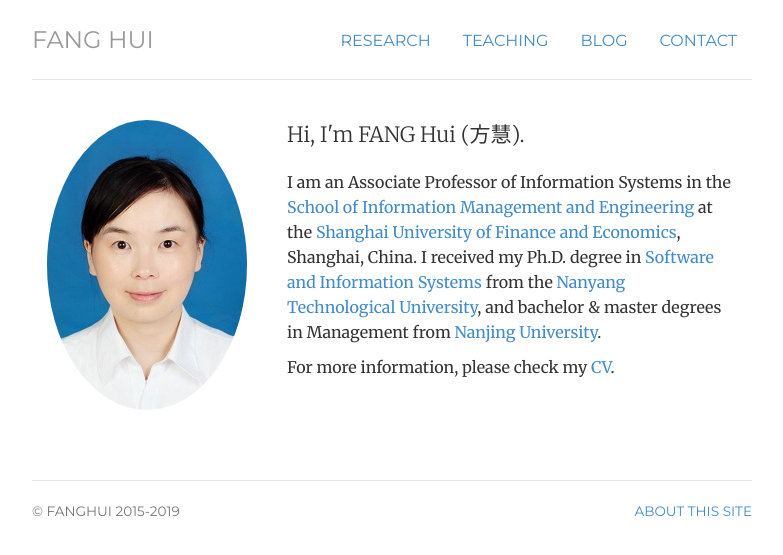
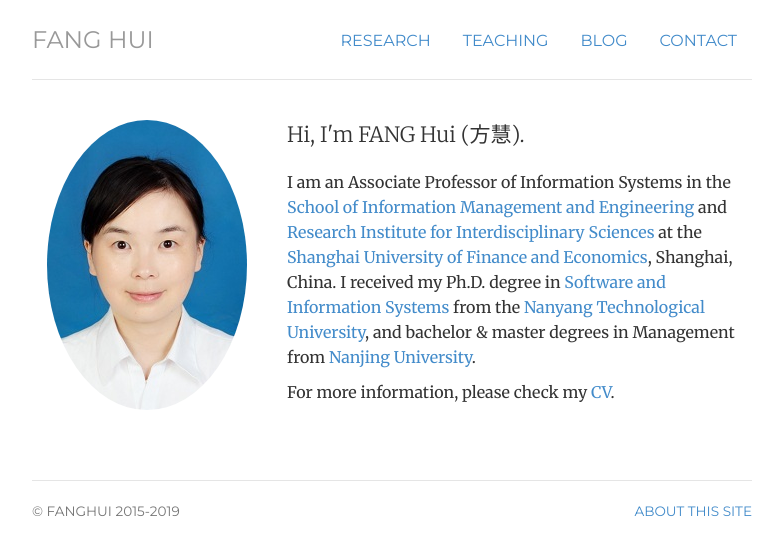
Before and after one commit to fsansan/fsansan.github.io, a Jekyll site: the page built from index.html, in a window 1280 px wide. Shown: the top 555 px of the page, without its empty margins (248-1031 px from the left). Built offline with Jekyll 4.4.1, drawn with Linux system fonts in a browser that asks for light colours.

Commit message:
Update index.html

```diff
--- a/index.html
+++ b/index.html
@@ -16,7 +16,7 @@
 	<div itemscope itemtype="http://data-vocabulary.org/Person" class="col-sm-8">
 	<p class="lead">Hi, I'm <span itemprop="name">FANG Hui (方慧)</span>.
 	<!-- <a href="/files/cv-fang_business.pdf" class="btn btn-default pull-right" title="Download CV as PDF">Download CV</a></p> -->
-	<p>I am an <span itemprop="title">Associate Professor</span> of Information Systems in the <a href="http://sime.shufe.edu.cn/">School of Information Management and Engineering</a> at the <span itemprop="affiliation"><a href="http://www.shufe.edu.cn/">Shanghai University of Finance and Economics</a></span>, <span itemprop="address" itemscope itemtype="http://data-vocabulary.org/Address"> <span itemprop="locality">Shanghai</span>, <span itemprop="country-name">China</span></span>. I received my Ph.D. degree in <a href="http://www.sce.ntu.edu.sg">Software and Information Systems</a> from the <a href="http://www.ntu.edu.sg/">Nanyang Technological University</a>, and bachelor & master degrees in Management from <a href="http://www.nju.edu.cn/">Nanjing University</a>.</p>
+	<p>I am an <span itemprop="title">Associate Professor</span> of Information Systems in the <a href="http://sime.shufe.edu.cn/">School of Information Management and Engineering</a> and <a href="http://riis.shufe.edu.cn/">Research Institute for Interdisciplinary Sciences</a> at the <span itemprop="affiliation"><a href="http://www.shufe.edu.cn/">Shanghai University of Finance and Economics</a></span>, <span itemprop="address" itemscope itemtype="http://data-vocabulary.org/Address"> <span itemprop="locality">Shanghai</span>, <span itemprop="country-name">China</span></span>. I received my Ph.D. degree in <a href="http://www.sce.ntu.edu.sg">Software and Information Systems</a> from the <a href="http://www.ntu.edu.sg/">Nanyang Technological University</a>, and bachelor & master degrees in Management from <a href="http://www.nju.edu.cn/">Nanjing University</a>.</p>
 	<p> For more information, please check my <a href="/img/cv_fanghui.pdf" title="Download CV as PDF">CV</a>.
 	</div>
 </div>
```
